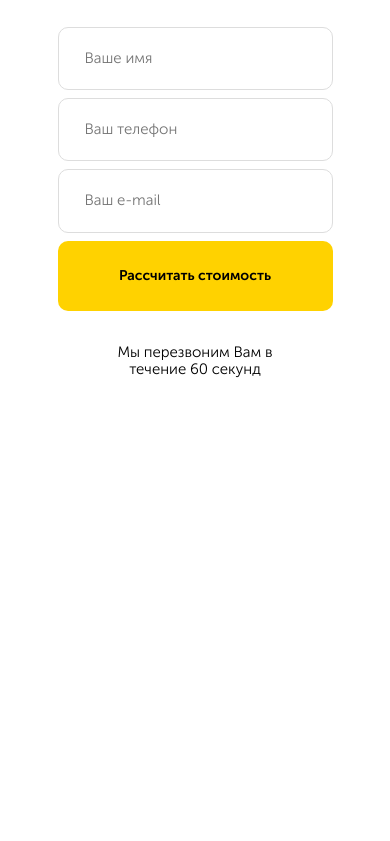
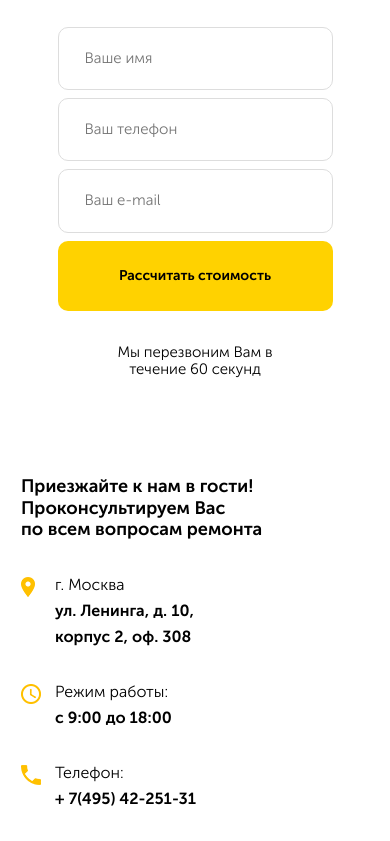
Before and after one commit to Dimbich/testrep, a plain HTML site: page src/index.html in a window 390 px wide. Shown: the part 6027-6868 px from the top of the page. Before the commit the page ends 6431 px from the top, so only its background shows below. Drawn offline with nearby package versions, Linux system fonts and the light colour scheme.

Commit message:
Добавил карты на сайт и выполнил адаптив

```diff
--- a/src/index.html
+++ b/src/index.html
@@ -322,7 +322,7 @@
     <!-- /.section brif -->
   </main>
 
-  <!-- <footer class="footer">
+  <footer class="footer">
     <div class="map" id="map">
       <script type="text/javascript" charset="utf-8" async
         src="https://api-maps.yandex.ru/services/constructor/1.0/js/?um=constructor%3Afd9db69f1e5fb9c0514efe96c555feaa60743b05a1b308e566760a4d6302967a&amp;width=100%25&amp;height=640&amp;lang=ru_RU&amp;scroll=false">
@@ -331,13 +331,13 @@
     <div class="container">
       <div class="contacts-block">
         <div class="contacts">
-          <h3 class="contacts__title">Приезжайте к нам в гости! Проконсультируем Вас по всем вопросам ремонта</h3>
+          <h3 class="contacts__title">Приезжайте к нам в гости! Проконсультируем Вас<br> по всем вопросам ремонта</h3>
           <ul class="contacts-list">
             <li class="contacts-list__item">
               <span class="contacts-list__icon">
                 <img src="./img/footer/map-placeholder.png" alt="map-placeholder">
               </span>
-              <p class="contacts-list__text">г. Москва<span class="contacts-list__text_bold">ул. Ленинга, д. 10, корпус 2, оф. 308</span></p>
+              <p class="contacts-list__text">г. Москва<span class="contacts-list__text_bold">ул. Ленинга, д. 10,<br> корпус 2, оф. 308</span></p>
             </li>
             <li class="contacts-list__item">
               <span class="contacts-list__icon">
@@ -355,7 +355,7 @@
         </div>
       </div>
     </div>
-  </footer> -->
+  </footer>
 
   <div class="modal">
     <div class="modal-dialog">
--- a/src/sass/blocks/_footer.sass
+++ b/src/sass/blocks/_footer.sass
@@ -7,15 +7,15 @@
   width: 50%
 .contacts
   flex-basis: 50%
-  padding-top: 100px
-  padding-left: 200px
+  padding-top: 72px
+  padding-left: 214px
   &__title
     +bold
     font-size: 22px
-    line-height: 1.4
-    margin-bottom: 100px
+    line-height: 1.5
+    margin-bottom: 90px
   &-block
-    display: git
+    display: flex
     justify-content: flex-end
   &-list
     padding: 0
@@ -24,19 +24,40 @@
       height: 20px
       width: 20px
       line-height: 20px
-      margin-right: 23px
+      margin-right: 22px
+      margin-top: 5px
     &__item
       display: flex
       align-items: flex-start
-      margin-bottom: 39px
+      margin-bottom: 29px
       max-width: 200px
       line-height: 26px;
     &__text
       margin: 0
-      margin-top: -2px
+      // margin-top: -2px
       a
         text-decoration: none
         color: #000000
       &_bold
         display: block
         +bold
+@media (max-width: 1200px)
+  .contacts
+    padding-left: 100px
+@media (max-width: 768px)
+  .map
+    width: 100%
+    top: 100%
+  .contacts
+    padding-left: 0
+    padding-bottom: 29pxgit
+    &__title
+      font-size: 18px
+      line-height: 1.2
+      margin: 0
+      margin-bottom: 31px
+    &-block
+      flex-direction: column
+    &-list
+      &__icon
+        margin-right: 14px
```
Also changed, not shown: src/css/style.css.
